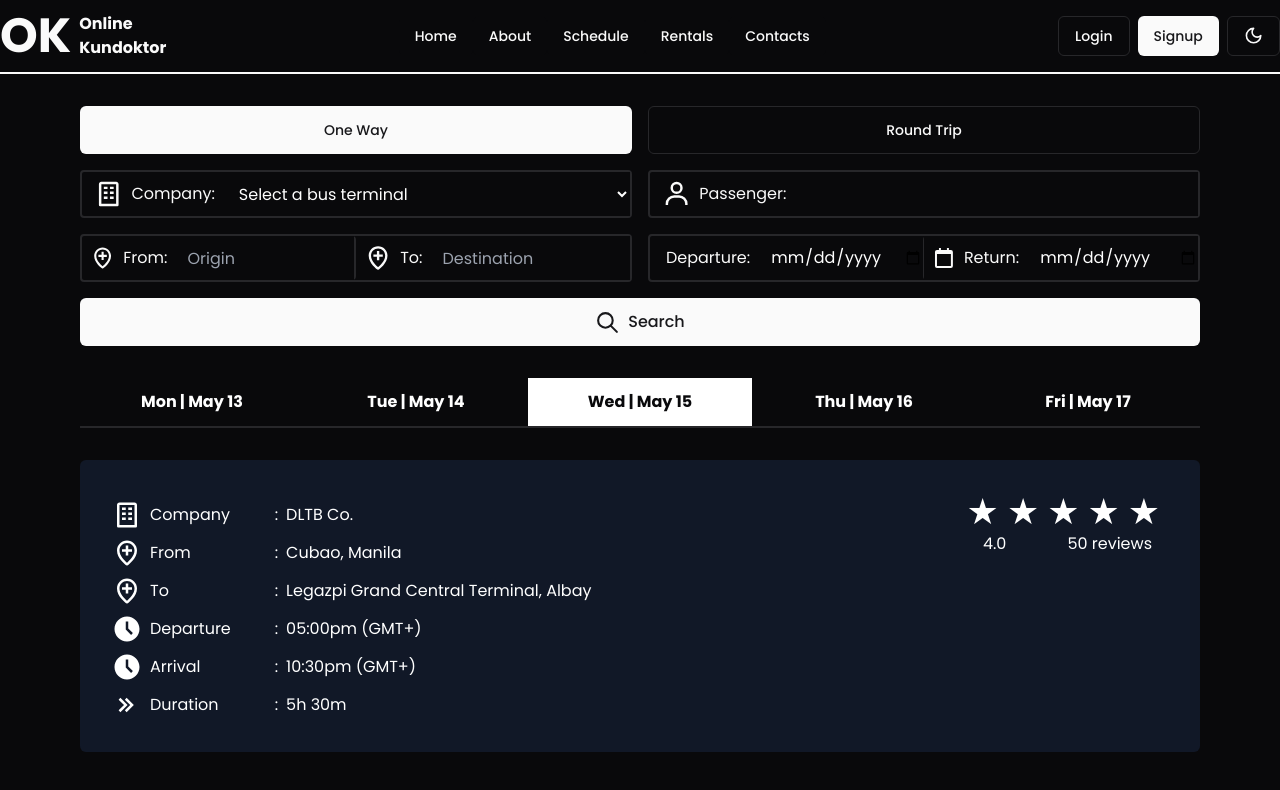
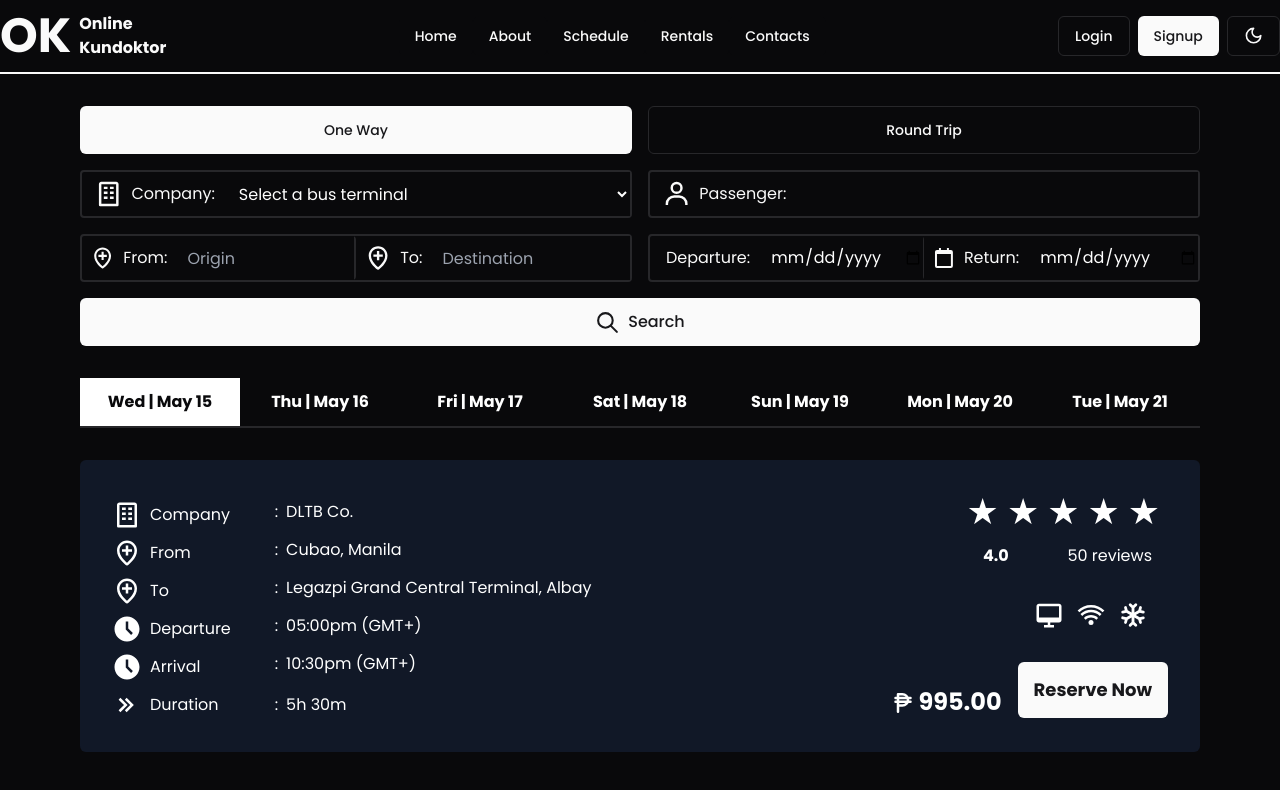
Before and after one commit to raigrc/ICPOK-OnlineKundoktor, a React (Vite) app: page /search in a window 1280 px wide. Shown: the top 790 px of the page. Built offline with nearby package versions, Linux system fonts and the light colour scheme.

Commit message:
completed company reviews

```diff
--- a/src/components/search-components/CompanyReviews.tsx
+++ b/src/components/search-components/CompanyReviews.tsx
@@ -1,9 +1,12 @@
 import React, { useState } from "react";
-import { BiBuilding, BiLocationPlus, BiSolidTimeFive, BiChevronsRight } from "react-icons/bi";
+import { BiBuilding, BiLocationPlus, BiSolidTimeFive, BiChevronsRight, BiDesktop, BiWifi } from "react-icons/bi";
+import { PiSnowflakeBold } from "react-icons/pi";
+import { TbCurrencyPeso } from "react-icons/tb";
+import { Button } from "../ui/button";
 
 const CompanyReviews: React.FC = () => {
   return (<div className='py-4'>
-    <div className="grid grid-cols-5 border-b-2 black text-center">
+    <div className="grid grid-cols-7 border-b-2 black text-center">
       <DateFilter />
     </div>
     <CompanyDetails />
@@ -14,7 +17,7 @@ const CompanyReviews: React.FC = () => {
 const DateFilter: React.FC = () => {
   const today = new Date();
   const dates = [];
-  for (let i = -2; i <= 2; i++) {
+  for (let i = 0; i < 7; i++) {
     const date = new Date();
     date.setDate(today.getDate() + i);
     dates.push(date);
@@ -62,32 +65,32 @@ const CompanyDetails: React.FC = () => {
        <div className="p-8">
           <div className="grid grid-cols-3 mt-2">
            <div className="flex items-center"><BiBuilding size={30} className="mr-2"/>Company</div>
-           <div className="flex items-center col-span-2">
+           <div className="flex items-start col-span-2">
             <div className="mr-2">:</div>
             <div>DLTB Co.</div>
            </div>          </div>
           <div className="grid grid-cols-3 mt-2">
             <div className="flex items-center"><BiLocationPlus size={30} className="mr-2" />From</div>
-            <div className="flex items-center col-span-2">
+            <div className="flex items-start col-span-2">
             <div className="mr-2">:</div>
             <div>Cubao, Manila</div>
            </div>          </div>
           <div className="grid grid-cols-3 mt-2">
            <div className="flex items-center"><BiLocationPlus size={30} className="mr-2" />To</div>
-           <div className="flex items-center col-span-2">
+           <div className="flex items-start col-span-2">
             <div className="mr-2">:</div>
             <div>Legazpi Grand Central Terminal, Albay</div>
            </div>          </div>
           <div className="grid grid-cols-3 mt-2">
             <div className="flex items-center"><BiSolidTimeFive size={30} className="mr-2" />Departure</div>
-            <div className="flex items-center col-span-2">
+            <div className="flex items-start col-span-2">
             <div className="mr-2">:</div>
             <div>05:00pm (GMT+)</div>
            </div>
           </div>
           <div className="grid grid-cols-3 mt-2">
            <div className="flex items-center"><BiSolidTimeFive size={30} className="mr-2" />Arrival</div>
-           <div className="flex items-center col-span-2">
+           <div className="flex items-start col-span-2">
             <div className="mr-2">:</div>
             <div>10:30pm (GMT+)</div>
            </div>
@@ -101,7 +104,7 @@ const CompanyDetails: React.FC = () => {
           </div>
         </div>
         <div className="p-8">
-          <div>
+          <div className="grid grid-rows-[auto auto auto auto] gap-3">
             <div className="flex justify-end">
               <input type="radio" id="star5" name="rating" value="5" className="hidden" />
               <label htmlFor="star5" className="text-4xl mr-2">&#9733;</label>
@@ -116,9 +119,18 @@ const CompanyDetails: React.FC = () => {
             </div>
             <div className="flex justify-end">
               <div className="grid grid-cols-2 mr-4">
-               <div>4.0</div>
-               <div>50 reviews</div>
+               <span className="font-bold">4.0</span>
+               <span>50 reviews</span>
               </div>
+            </div>
+            <div className="flex justify-end p-5 gap-3">
+             <BiDesktop size={30} />
+             <BiWifi size={30} />
+             <PiSnowflakeBold size={30} />
+            </div>
+            <div className="flex justify-end">
+              <span className="text-2xl font-bold flex items-end mr-4 h-full"><TbCurrencyPeso size={30}/> 995.00</span>
+              <Button className="font-bold h-14 text-lg">Reserve Now</Button>
             </div>
           </div>
         </div>
```
Lines whose indentation alone changed are shown as unchanged.
